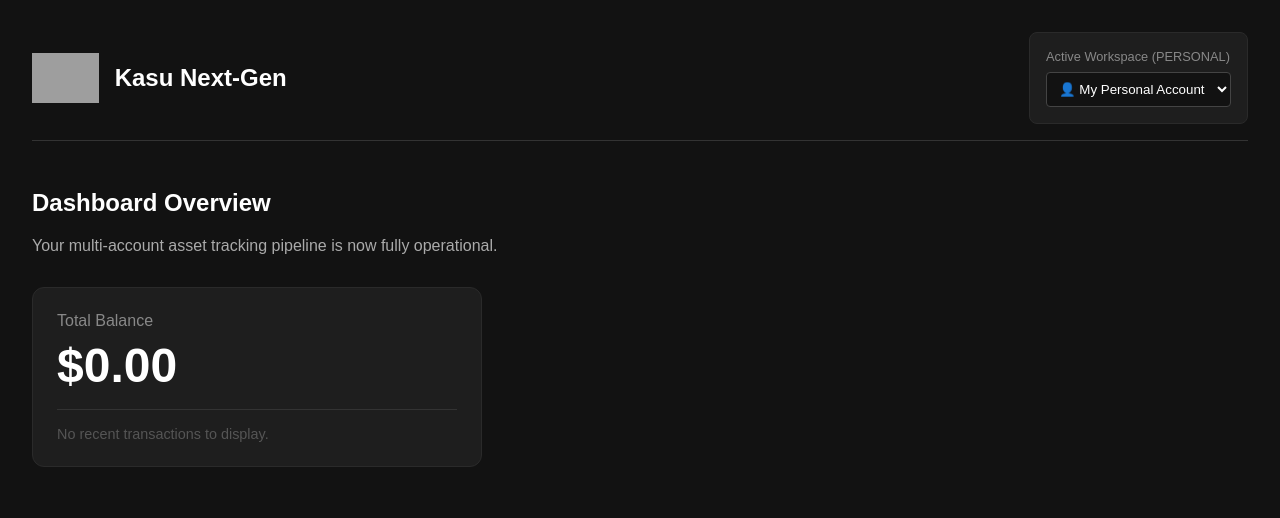
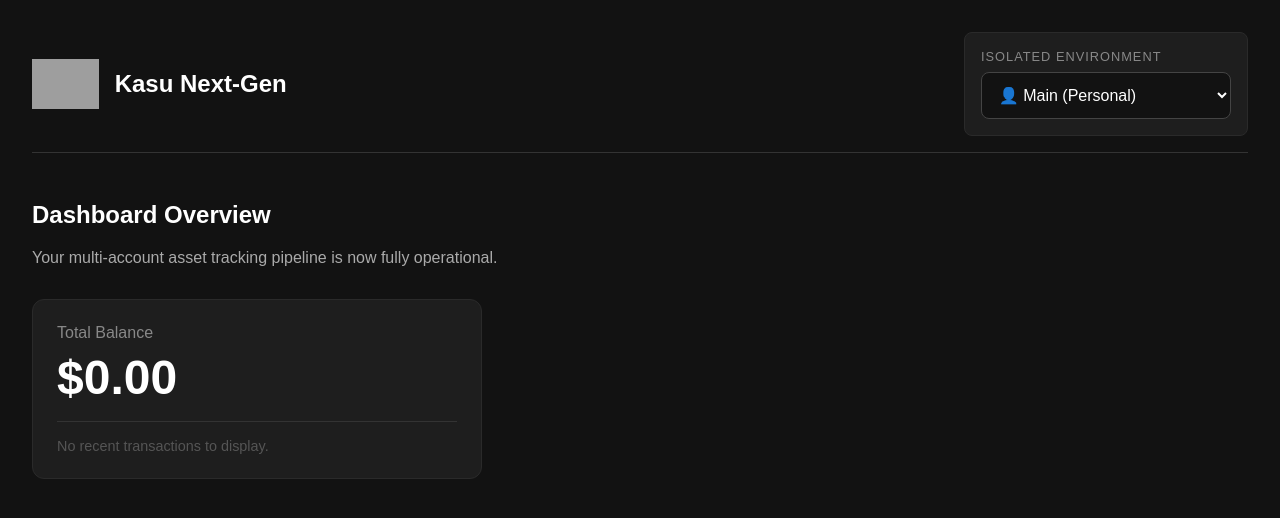
Before and after one commit to HellzBlaze/kasu, a Next.js app: page / in a window 1280 px wide. Shown: the top 518 px of the page. Built offline with nearby package versions, Linux system fonts and the light colour scheme; grey boxes are pictures that could not be loaded.

Commit message:
Refactor WorkspaceSelector to use global store

```diff
--- a/src/components/WorkspaceSelector.tsx
+++ b/src/components/WorkspaceSelector.tsx
@@ -1,31 +1,25 @@
-
 "use client";
 
-import { useState } from "react";
+import { useStore } from "../store/useStore";
 
 export default function WorkspaceSelector() {
-  const [activeAccount, setActiveAccount] = useState("My Personal Account");
-  const [accountType, setAccountType] = useState("PERSONAL");
+  // Pull the current state and the update function from our global store
+  const currentEnvironment = useStore((state) => state.currentEnvironment);
+  const setEnvironment = useStore((state) => state.setEnvironment);
 
   return (
-    <div style={{ padding: "1rem", border: "1px solid #2a2a2a", borderRadius: "8px", backgroundColor: "#1e1e1e", maxWidth: "300px" }}>
-      <label style={{ fontSize: "0.8rem", color: "#888", display: "block", marginBottom: "0.5rem" }}>
-        Active Workspace ({accountType})
+    <div style={{ padding: "1rem", border: "1px solid #2a2a2a", borderRadius: "8px", backgroundColor: "#1e1e1e", minWidth: "250px" }}>
+      <label style={{ fontSize: "0.8rem", color: "#888", display: "block", marginBottom: "0.5rem", textTransform: "uppercase", letterSpacing: "1px" }}>
+        Isolated Environment
       </label>
       <select
-        value={activeAccount}
-        onChange={(e) => {
-          setActiveAccount(e.target.value);
-          // Simple conditional simulation for account types
-          if(e.target.value === "Math Club Fund") setAccountType("SCHOOL");
-          else if(e.target.value === "Weekend Stall") setAccountType("COMMERCIAL");
-          else setAccountType("PERSONAL");
-        }}
-        style={{ width: "100%", padding: "0.5rem", borderRadius: "4px", backgroundColor: "#121212", color: "#fff", border: "1px solid #444" }}
+        value={currentEnvironment}
+        onChange={(e) => setEnvironment(e.target.value)}
+        style={{ width: "100%", padding: "0.8rem", borderRadius: "8px", backgroundColor: "#121212", color: "#fff", border: "1px solid #444", fontSize: "1rem" }}
       >
-        <option value="My Personal Account">👤 My Personal Account</option>
-        <option value="Weekend Stall">🏪 Weekend Stall</option>
-        <option value="Math Club Fund">🏫 Math Club Fund</option>
+        <option value="main">👤 Main (Personal)</option>
+        <option value="stall">🏪 Stall (Commercial)</option>
+        <option value="school">🏫 School (Fund)</option>
       </select>
     </div>
   );
```
